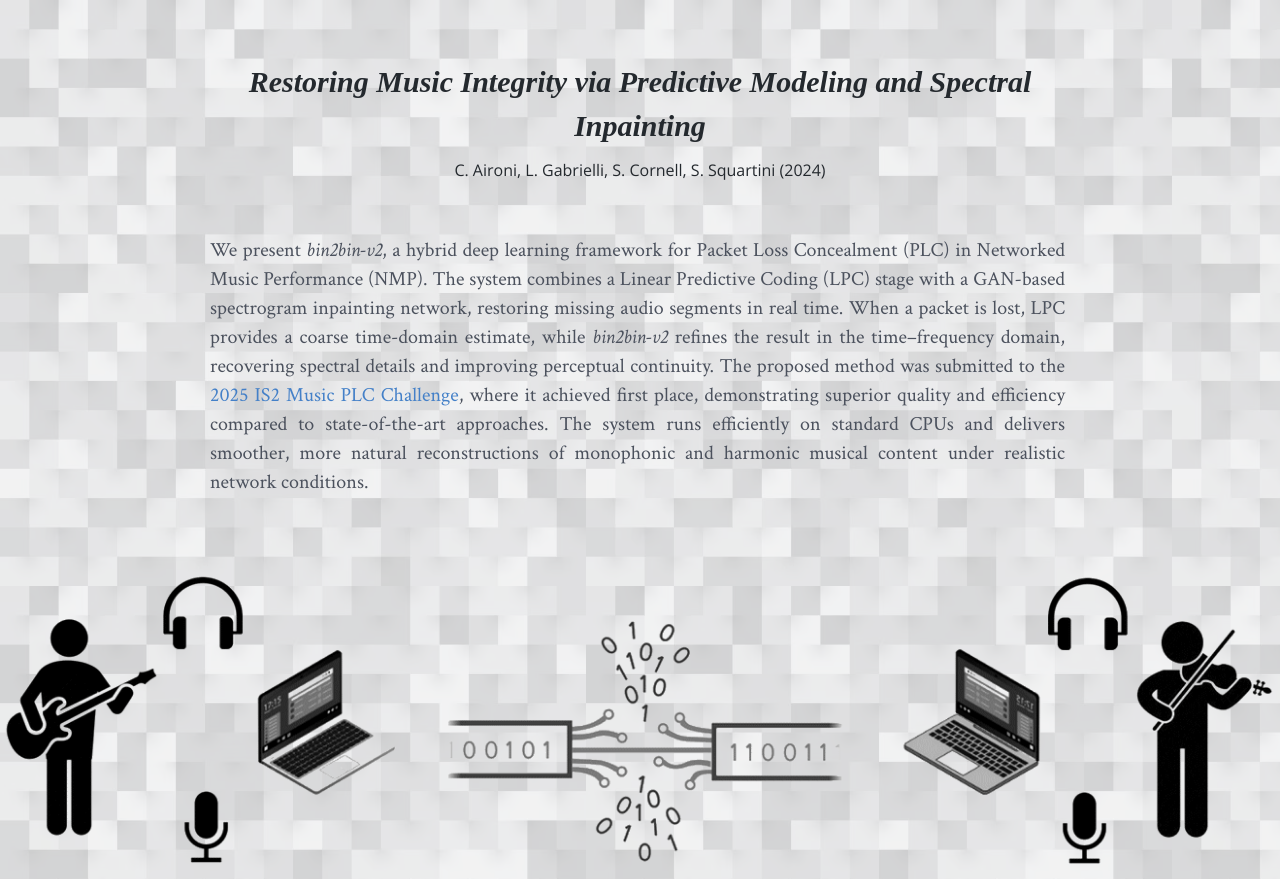
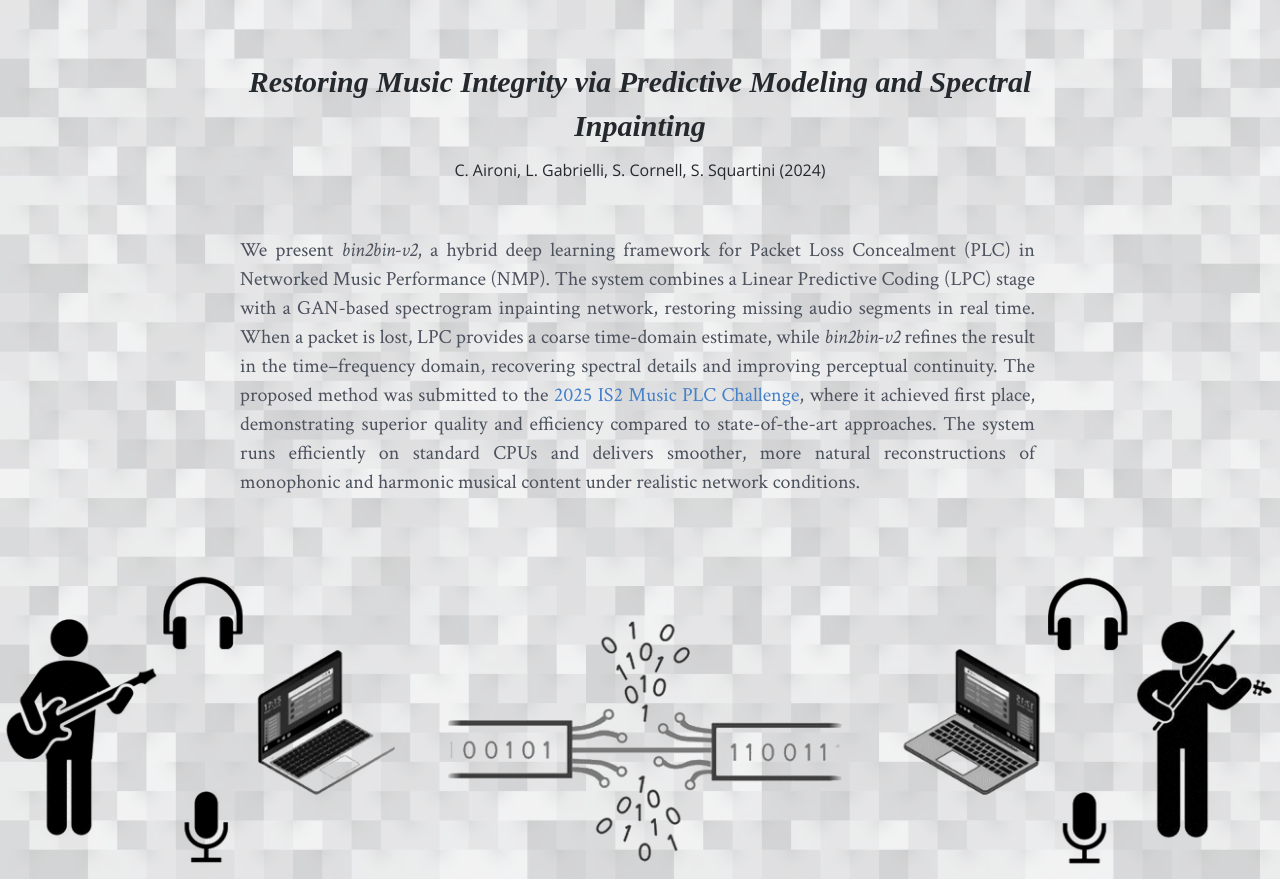
Before and after one commit to aircarlo/bin2bin_LPC, a plain HTML site: page index.html in a window 1280 px wide. Shown: the top 879 px of the page. Drawn offline with nearby package versions, Linux system fonts and the light colour scheme.

Commit message:
Reduce max-width of section to 800px

```diff
--- a/index.css
+++ b/index.css
@@ -126,7 +126,7 @@ p {
     margin-bottom: 100px;
     width: 90%;
     margin: auto;
-    max-width: 860px;
+    max-width: 800px;
 }
 
 .toc > li {
```
